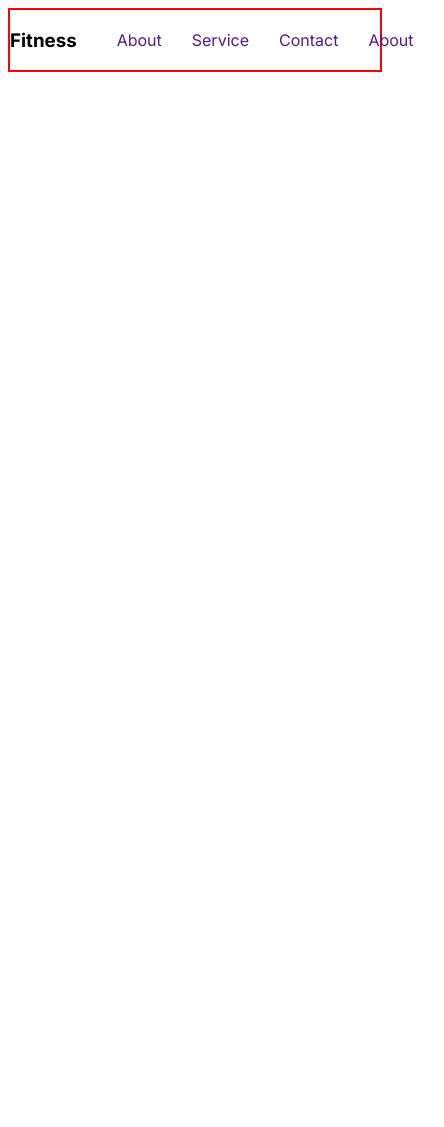
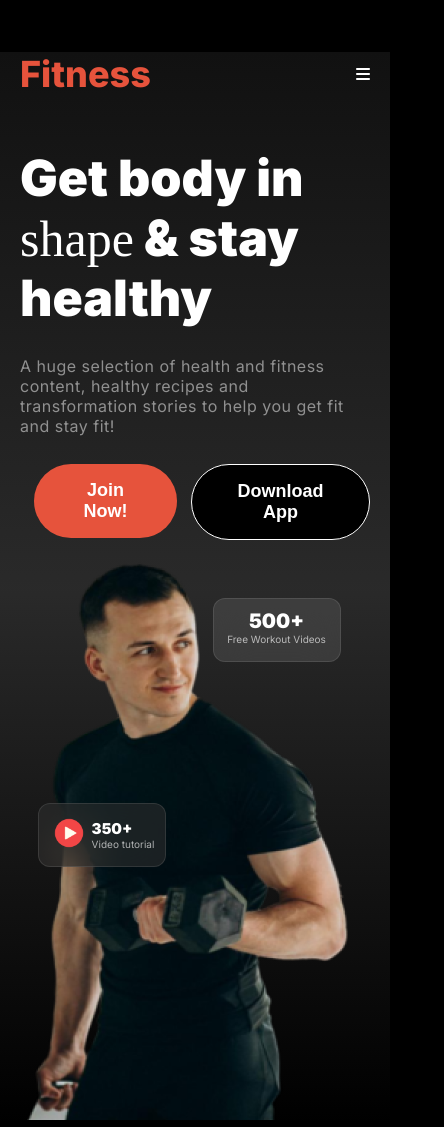
Before and after one commit to ismailsajid/second-assignment, a plain HTML site: page index.html in a window 390 px wide. Shown: the whole page, 444 px wide, since content can reach past the window. Before the commit the page ends 844 px from the top, so only its background shows below. Drawn offline with Linux system fonts and the light colour scheme; a web font is replaced by a local one.

Commit message:
nav-bar and banner

```diff
--- a/index.html
+++ b/index.html
@@ -6,18 +6,59 @@
     <title>Fitness</title>
     <link rel="stylesheet" href="style/style.css">
     <link rel="stylesheet" href="style/responsive.css">
+    <link rel="stylesheet" href="https://cdnjs.cloudflare.com/ajax/libs/font-awesome/6.6.0/css/all.min.css" integrity="sha512-Kc323vGBEqzTmouAECnVceyQqyqdsSiqLQISBL29aUW4U/M7pSPA/gEUZQqv1cwx4OnYxTxve5UMg5GT6L4JJg==" crossorigin="anonymous" referrerpolicy="no-referrer" />
+    <link href="https://fonts.cdnfonts.com/css/miama" rel="stylesheet">
+
 </head>
-<body class="inter-font">
+<body>
     <header>
-        <nav class="nav-bar display-flex">
-           <h3>Fitness</h3>
-            <ul class="nav-links display-flex">
-                <li class="nav-item"><a href="" class="nav-link">About</a></li>
-                <li class="nav-item"><a href="" class="nav-link">Service</a></li>
-                <li class="nav-item"><a href="" class="nav-link">Contact</a></li>
-                <li class="nav-item"><a href="" class="nav-link">About</a></li>
-            </ul>
+        <nav class="nav-bar">
+            <h3 class="head">Fitness</h3>
+            <div>
+                <ul class="nav-item">
+                    <li class="home-btn">Home</li>
+                    <li>service</li>
+                    <li>Contact</li>
+                    <li>About</li>
+                </ul>
+            </div>
+            <div class="hamberg-menu">
+                <i class="fa-solid fa-bars"></i>
+            </div>
         </nav>
+        <section class="banner">
+            <div class="banner-container">
+                <div class="description">
+                    <h1 class="b-title">Get body in <span class="span">shape</span> & stay healthy</h1>
+                   <p class="b-sub-title">A huge selection of health and fitness content, healthy recipes and transformation stories to help you get fit and stay fit!</p>
+                   <div class="btn-primary">
+                    <div ><button class="btn btn-1">Join Club Now!</button></div>
+                    <div ><button class="btn btn-1 btn-responsive">Join Now!</button></div>
+                    <div ><button class="btn btn-2">Download App</button></div>
+                    </div>
+                </div>
+                <div class="banner-sub-conttainer ">
+                    <div class="banner-img">
+                       <img src="images/Images 2.png" alt="">
+                     </div>
+                  <div class="des-1">
+                      <h2 class="banner-title-1">500+</h2>
+                      <p class="banner-sub-title-1">Free Workout Videos</p>
+                  </div>
+                  <div class="des-2">
+                      <div class="img-1">
+                          <img src="images/play.png" alt="">
+                      </div>
+                      <div>
+                          <h2 class="banner-title-2">350+</h2>
+                          <p class="banner-sub-title-2">Video tutorial</p>
+                      </div>
+                  </div>
+                </div>
+            </div>
+
+        </section>
+
     </header>
 
     <main>
--- a/style/responsive.css
+++ b/style/responsive.css
@@ -1,9 +1,72 @@
 @media screen and (max-width: 576px) {
+    .nav-item{
+        display: none;
+    }
+    .hamberg-menu{
+        display: block;
+    }
+    .nav-bar{
+        margin: 52px 20px;
+    }
+    /* banner-style */
+    .banner-container{
+        display: flex;
+        flex-direction: column;
+        padding-left: 20px;
+        padding-right: 20px;
+    }
+    .banner-sub-conttainer{
+        display: flex;
+        flex-direction: column;
+        justify-content: center;
+        align-items: center;
+    }
+    .des-1{
 
+        width: 8rem;
+        height: 4rem;
+        position: absolute;
+        top: 10%;
+        left: 55%;
+    }
+    .banner-title-1{
+        font-size: 20px;
+        font-weight: 900;
+        color: white;
+   }
+   .banner-sub-title-1{
+    font-size: 10px;
+    color: rgba(255, 255, 255, 0.65);
+   }
+   .des-2{
 
+   position: absolute;
+   width: 8rem;
+   height:4rem ;
+   top: 45%;
+   left: 5%;
+   }
+   .banner-title-2{
+    font-size: 15px;
+    font-weight: 900;
+    color: white;
+}
+.banner-sub-title-2{
+font-size: 10px;
+color: rgba(255, 255, 255, 0.65);
+}
+.b-title{
+    color: white;
+    font-size: 50px;
+    font-weight: 900;
 
-
-
+}
+.btn-1{
+    display: none;
+}
+.btn-responsive{
+    display: block;
+}
 
 
 
--- a/style/style.css
+++ b/style/style.css
@@ -1,43 +1,183 @@
 @import url('https://fonts.googleapis.com/css2?family=Inter:wght@100..900&display=swap');
-@import url('https://fonts.googleapis.com/css2?family=Whisper&display=swap');
+
+* {
+    margin: 0px;
+    padding: 0px;
+    box-sizing: border-box;
+}
+body{
+    font-family: "Inter", sans-serif;
+    background-color: black;
+}
+/* navbar styles here */
+header{
+    background:linear-gradient(rgb(17, 17, 17),rgba(119, 119, 119, .35),rgb(0, 0, 0)) ;
+}
+.nav-bar{
+  max-width: 1060px;
+  margin: 0 auto;
+  display: flex;
+  align-items: center;
+  justify-content: space-between;
+  margin-top: 52px;
+  margin-bottom: 32px;
 
 
-.inter-font{
-  font-family: "Inter", sans-serif;
-  font-optical-sizing: auto;
-  font-weight: 400;
-  font-style: normal;
 }
-.whisper-font{
-    font-family: "Whisper", cursive;
+.nav-item{
+    display: flex;
+    color: white;
+    text-decoration: none;
+    list-style-type: none;
+    gap: 47px;
+    border: 1px solid rgba(255, 255, 255, 0.2);
+    border-radius: 39px;
+    font-size: 18px;
+    padding: 4px;
+    align-items: center;
+
+}
+.home-btn{
+    background: rgb(230, 83, 60);
+    border-radius: 46px;
+    width: 92px;
+    height: 38px;
+    text-align: center;
+    padding-top: 8px;
+}
+.hamberg-menu{
+    color: white;
+    display: none;
+}
+.head{
+    color: rgb(230, 83, 60);
+    font-size: 36px;
+    font-weight: 800;
+
+}
+/* Banner style here */
+.banner{
+    max-width: 1300px;
+    margin: 0 auto;
+    margin-bottom: 100px;
+
+}
+.b-title{
+    color: white;
+    font-size: 78px;
+    font-weight: 900;
+
+}
+.span{
+    font-family: miama;
     font-weight: 400;
-    font-style: normal;
-  }
+}
+.b-sub-title{
+    color: rgba(255, 255, 255, 0.5);
+    font-size: 16px;
+    font-weight: 400px;
+    letter-spacing: 0.5px;
+}
+.btn-primary{
+    display: flex;
+    gap: 14px;
 
+}
+.btn-responsive{
+    display: none;
+}
+.btn{
+    font-size: 18px;
+    font-weight: 600;
+    color: white;
+    padding: 16px 40px;
+    border-radius: 42px;
 
-/* shares styles stars here */
-.display-flex{
+}
+.btn-1{
+    background: rgb(230, 83, 60);
+    border-style: none;
+}
+.btn-2{
+    background-color: black;
+    border: 1px solid white;
+}
+.banner-container{
     display: flex;
+    flex-direction: row;
+    justify-content: space-around;
+
+}
+.description{
+    max-width: 520px;
+    display: flex;
+    flex-direction: column;
+    justify-content: center;
+
+}
+.b-sub-title{
+    padding-top: 28px;
+    padding-bottom: 28px;
+}
+.banner-sub-conttainer{
+    position: relative;
 }
 
-
-/* shares styles ends here */
-
-/* navbar styles stars here */
-.nav-bar{
-    justify-content: space-between;
-    align-items: center;
-    border: 2px solid red;
+.des-1{
+    width: 12rem;
+    height: 6rem;
+    position: absolute;
+    top: 140px;
+    left: 230px;
+    box-sizing: border-box;
+   border: 1px solid rgba(255, 255, 255, 0.1);
+   border-radius: 12px;
+   backdrop-filter: blur(20px);
+   background: rgba(255, 255, 255, 0.1);
+   padding-top: 10px;
+   text-align: center;
 }
 
+.des-2{
+    color: white;
+    display: flex;
+    align-items: end;
+    width: 12rem;
+    height: 6rem;;
+    flex-direction: row;
+    justify-content: center;
+    align-items: center;
+    gap: 3px;
+    position:absolute;
+    top: 70%;
+    left: -23%;
+    border: 1px solid rgba(255, 255, 255, 0.1);
+    border-radius: 12px;
+    backdrop-filter: blur(20px);
+    background: rgba(48, 48, 48, 0.54);
 
-.nav-item{
-    list-style: none;
-    margin-right: 30px;
+   }
+   .banner-title-1{
+        font-size: 48px;
+        font-weight: 900;
+        color: white;
+   }
+   .banner-sub-title-1{
+    font-size: 13px;
+    color: rgba(255, 255, 255, 0.65);
+   }
+   .banner-title-2{
+    font-size: 24px;
+    font-weight: 900;
+    color: white;
 }
-.nav-link{
-    text-decoration: none;
+.banner-sub-title-2{
+font-size: 16px;
+color: rgba(255, 255, 255, 0.65);
 }
+.img-1 img{
+width: 40px;
+height: 40px;
+align-items:center ;
 
-
-/* navbar styles ends here */
+}
```
Also changed, not shown: images/play.png (added).
